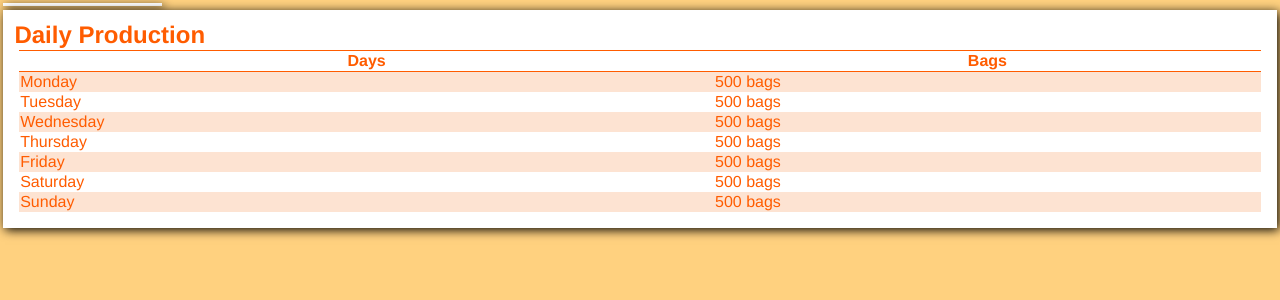
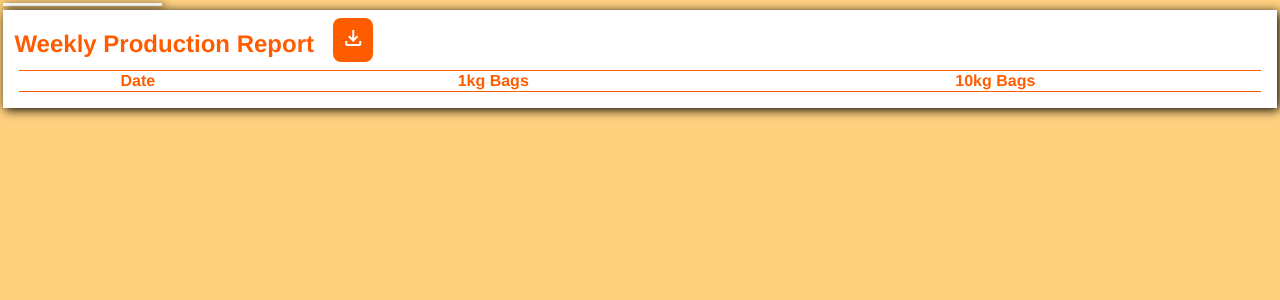
Before and after one commit to Wizxrdx/mang-uling, a Python web app: template app/templates/index.html in a window 1280 px wide. Shown: the part 44-344 px from the top of the page. Run offline with Jinja, Linux system fonts and the light colour scheme; the template is opened without the code that fills it, so the values that code supplies are empty.

Commit message:
added: weekly report functions and export

```diff
--- a/app/static/dashboard/main.js
+++ b/app/static/dashboard/main.js
@@ -1,6 +1,25 @@
 function replaceWithContent(selector, url) {
     $.get(url, function(data) {
         $(selector).replaceWith(data);
+    });
+}
+
+function updateTable() {
+    $.getJSON("/log", function (response) {
+        let tableBody = $(".table-body table");
+        tableBody.find("tr:gt(0)").remove(); // Remove old rows, keep header
+
+        response.data.forEach(row => {
+            tableBody.append(`
+                <tr>
+                    <td>${row.date}</td>
+                    <td>${row.bags_1kg} bags</td>
+                    <td>${row.bags_10kg} bags</td>
+                </tr>
+            `);
+        });
+
+        $("#week-info").text(`Week: ${response.start_date} - ${response.end_date}`);
     });
 }
 
--- a/app/static/dashboard/style.css
+++ b/app/static/dashboard/style.css
@@ -37,6 +37,17 @@ div {
     height: 2rem;
     margin: 0;
     padding: 0;
+}
+
+.export-button {
+    margin: 0.5rem;
+    padding: 0.5rem;
+    font-size: 1rem;
+    background-color: #FF5C00;
+    color: white;
+    border: none;
+    border-radius: 0.5rem;
+    cursor: pointer;
 }
 
 #icon {
--- a/app/templates/index.html
+++ b/app/templates/index.html
@@ -62,41 +62,16 @@
         <section class="vizualizations">
             <div class='visual-container'>
                 <div class='table-header'>
-                    <h2>Daily Production</h2>
+                    <h2>Weekly Production Report</h2>
+                    <button id="download" class="export-button" tooltip="Download">
+                        <span class="material-symbols-outlined">download</span>
                 </div>
-                <div class='table-body'>
+                <div class='table-body' id="table">
                     <table>
                         <tr>
-                            <th>Days</th>
-                            <th>Bags</th>
-                        </tr>
-                        <tr>
-                            <td>Monday</td>
-                            <td>500 bags</td>
-                        </tr>
-                        <tr>
-                            <td>Tuesday</td>
-                            <td>500 bags</td>
-                        </tr>
-                        <tr>
-                            <td>Wednesday</td>
-                            <td>500 bags</td>
-                        </tr>
-                        <tr>
-                            <td>Thursday</td>
-                            <td>500 bags</td>
-                        </tr>
-                        <tr>
-                            <td>Friday</td>
-                            <td>500 bags</td>
-                        </tr>
-                        <tr>
-                            <td>Saturday</td>
-                            <td>500 bags</td>
-                        </tr>
-                        <tr>
-                            <td>Sunday</td>
-                            <td>500 bags</td>
+                            <th>Date</th>
+                            <th>1kg Bags</th>
+                            <th>10kg Bags</th>
                         </tr>
                     </table>
                 </div>
```
Also changed, not shown: app/routes.py (+18 -0 lines).
